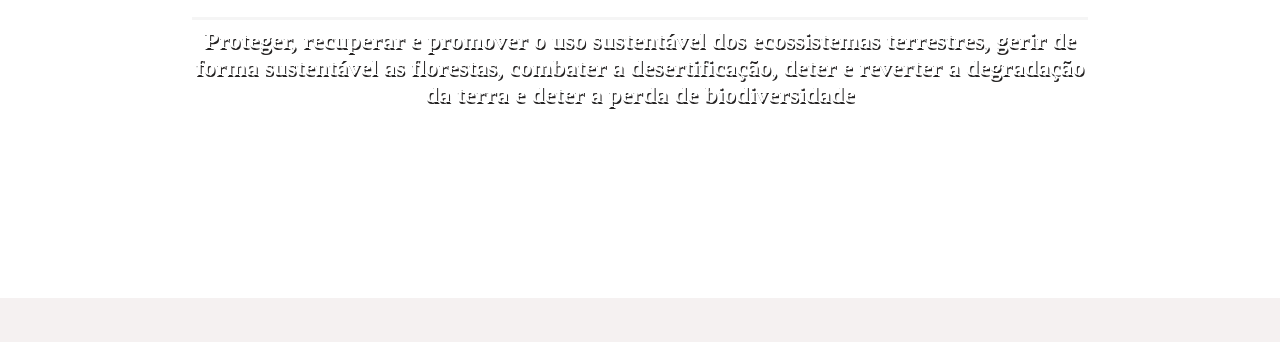
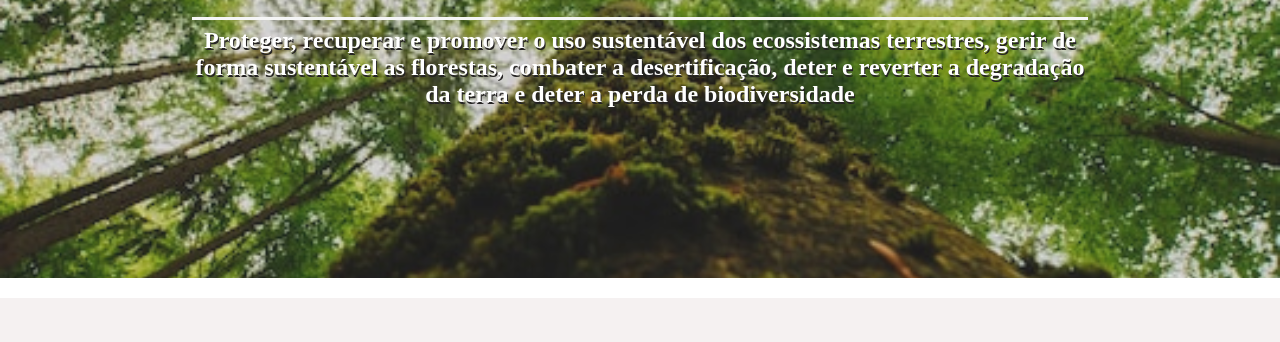
Before and after one commit to BecaF23/inpira_ja-desafio2-ods, a plain HTML site: page index.html in a window 1280 px wide. Shown: the part 335-677 px from the top of the page. Drawn offline with Linux system fonts and the light colour scheme; the site is published under a folder, as on GitHub Pages, so addresses that start at the root find nothing.

Commit message:
alteração no destino de imagem style.css

```diff
--- a/ASSETS/CSS/style.css
+++ b/ASSETS/CSS/style.css
@@ -58,7 +58,7 @@ ul.topnav li a {
 }
 
 #capa {
-    background: url("/ASSETS/img/vista-inferior-de-um-grupo-de-arvores.jpg");
+    background: url("../img/vista-inferior-de-um-grupo-de-arvores.jpg");
     height: 100%;
     text-align: center;
     background-size:cover;
```
